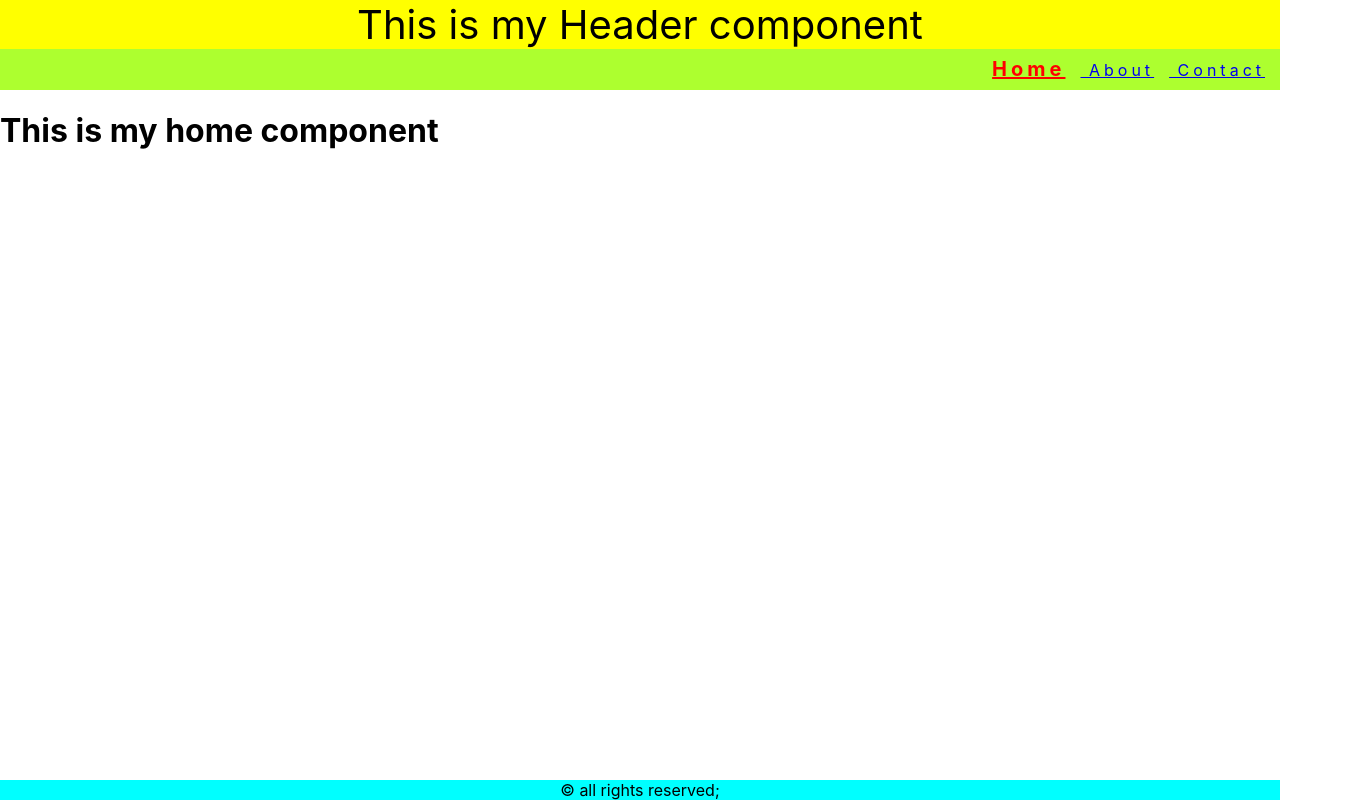
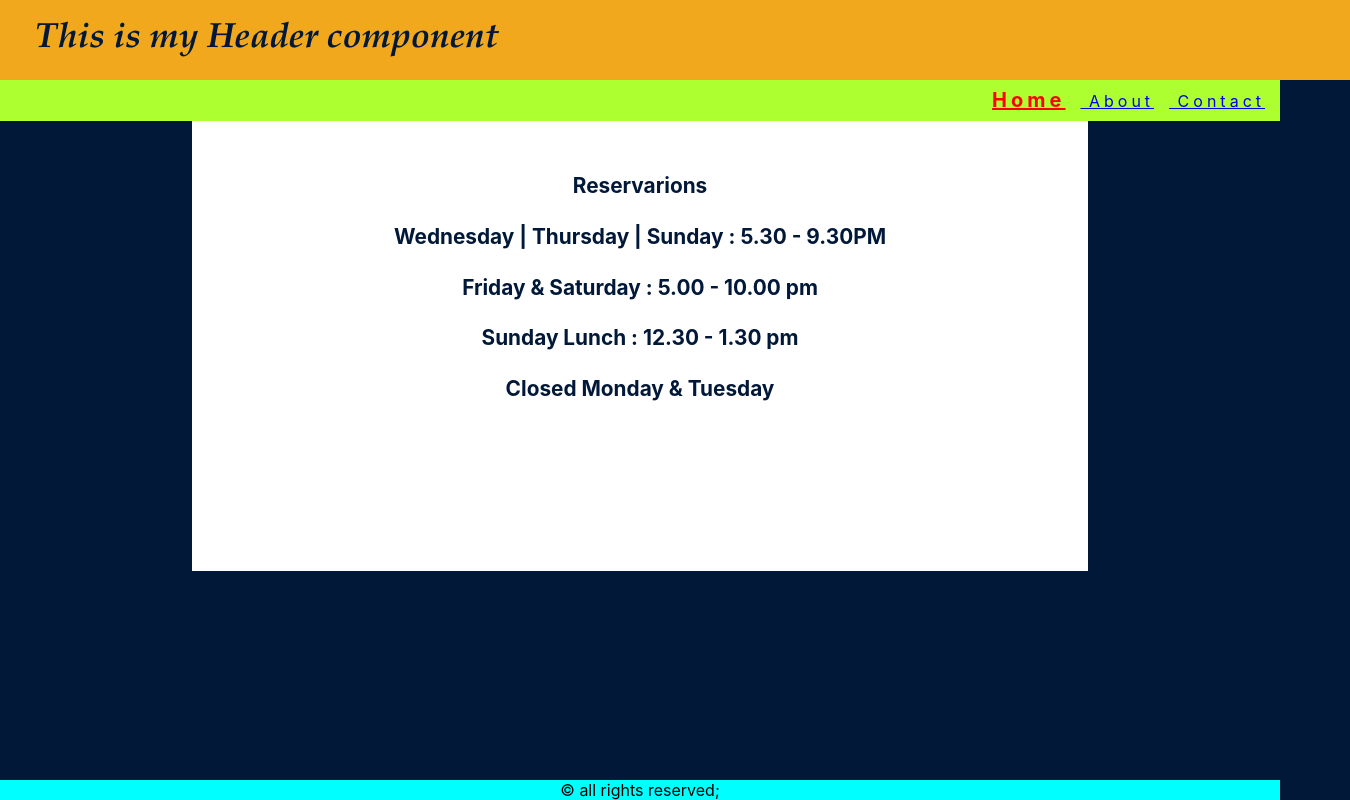
Before and after one commit to anupama-prabhu/my-first-project, a React (Create React App) app: page /#/Home in a window 1280 px wide. Shown: the whole page, 1350 px wide, since content can reach past the window. Built offline with nearby package versions, Linux system fonts and the light colour scheme.

Commit message:
Changed the background color etc.

```diff
--- a/src/Home.js
+++ b/src/Home.js
@@ -2,6 +2,12 @@ import React from 'react'
 
 export const Home = () => {
     return (
-        <h1>This is my home component</h1>
+        <div class="timings">
+            <div class="booking"> Reservarions </div>
+            <p>Wednesday | Thursday | Sunday : 5.30 - 9.30PM</p>
+            <p> Friday &amp; Saturday : 5.00 - 10.00 pm </p>
+            <p>Sunday Lunch : 12.30 - 1.30 pm </p>
+            <p>Closed Monday &amp; Tuesday</p>
+        </div>
     )
 }
--- a/src/header/header.css
+++ b/src/header/header.css
@@ -1,7 +1,14 @@
 .header {
     display: inline-block;
     width: 100%;
-    background-color: yellow;
-    text-align: center;
-    font-size: 40px;
+    background-color: #f1a81c;
+    text-align: left;
+    color: #011839;
+    font-family: "Garamond";
+    font-weight: 700;
+    font-style: italic;
+    font-size: 35px;
+    padding: 0 35px;
+    height: 80px;
+    line-height: 80px;
 }
--- a/src/index.css
+++ b/src/index.css
@@ -1,5 +1,6 @@
 body {
   margin: 0;
+  background-color: #011839;
   font-family: -apple-system, BlinkMacSystemFont, 'Segoe UI', 'Roboto', 'Oxygen',
     'Ubuntu', 'Cantarell', 'Fira Sans', 'Droid Sans', 'Helvetica Neue',
     sans-serif;
@@ -11,3 +12,16 @@ code {
   font-family: source-code-pro, Menlo, Monaco, Consolas, 'Courier New',
     monospace;
 }
+
+.timings {
+  background-color: white;
+  color: #011839;
+  height: 400px;
+  width: 70%;
+  font-weight: bold;
+  margin: auto;
+  text-align: center;
+  line-height: 30px;
+  padding-top: 50px;
+  font-size: 130%;
+}
```
Also changed, not shown: package.json (line endings or trailing spaces).
